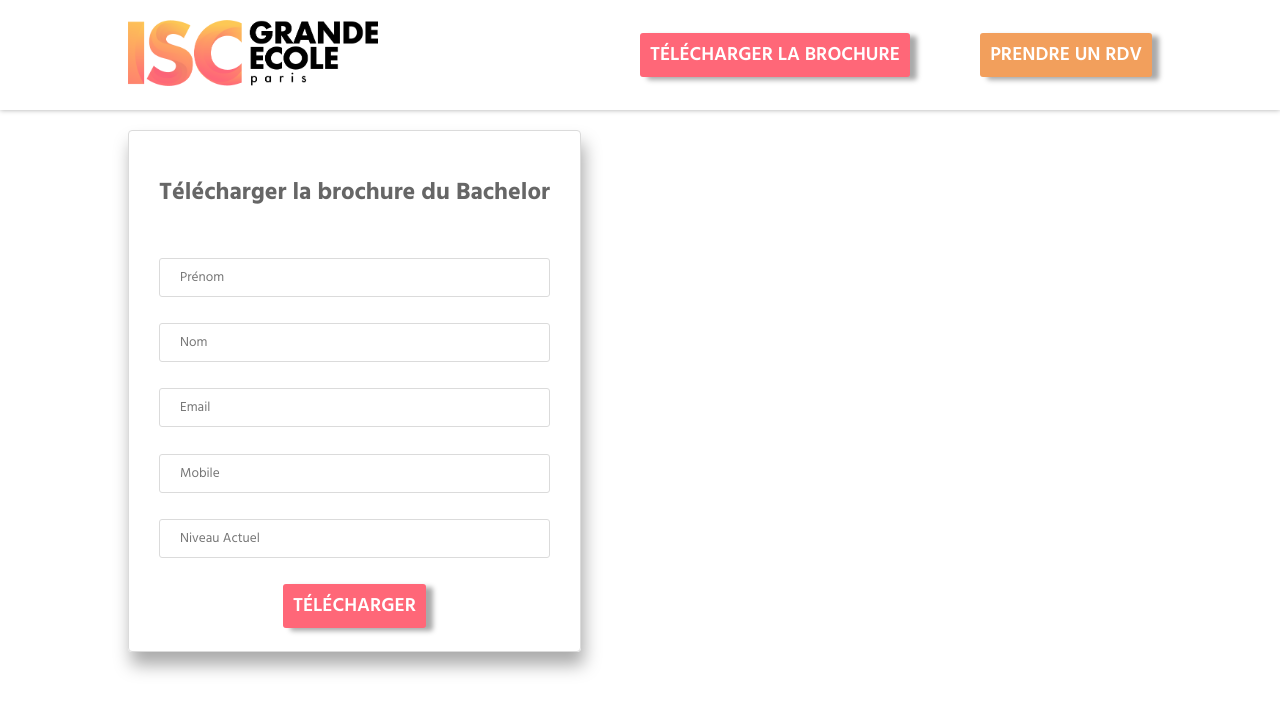
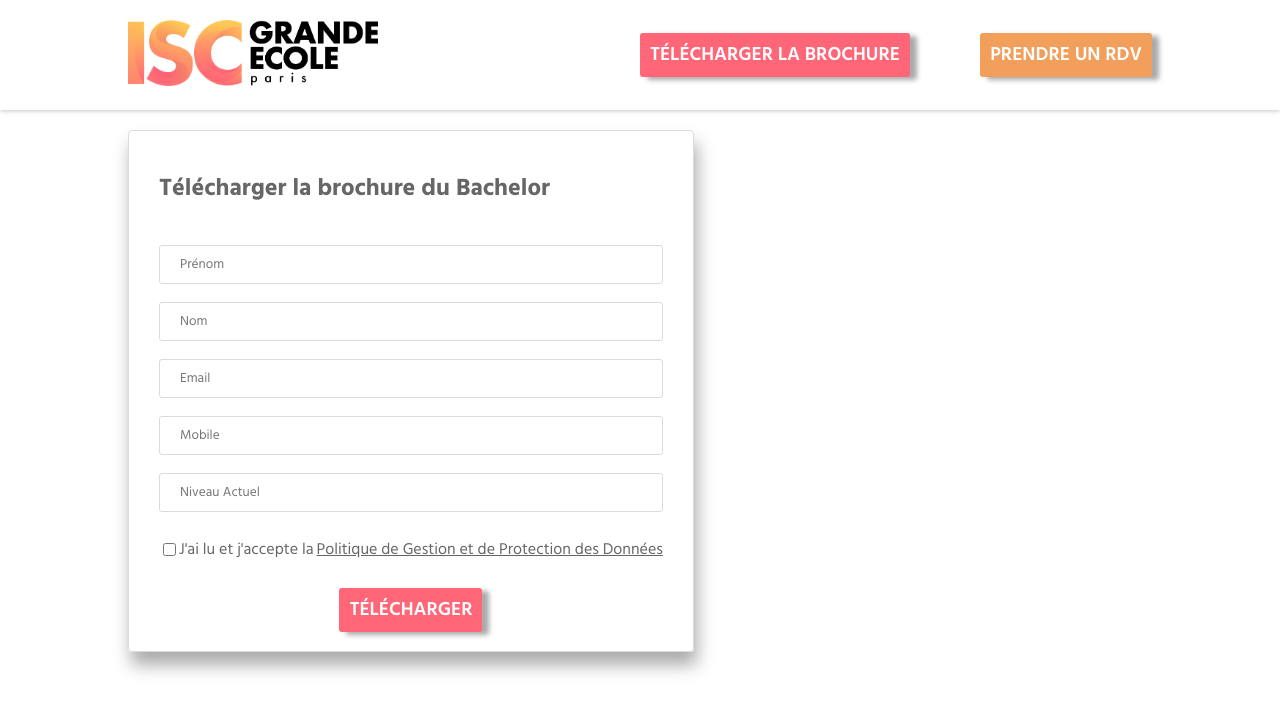
Before and after one commit to Rob1SD/SudokuSolver, a Gatsby site: page / in a window 1280 px wide. Built offline with nearby package versions, Linux system fonts and the light colour scheme; Gatsby itself is replaced by a stand-in of ours.

Commit message:
start form

```diff
--- a/src/components/Form/form.styled.ts
+++ b/src/components/Form/form.styled.ts
@@ -21,8 +21,26 @@
     border-radius: 3px;
     padding-left: 20px;
     font-family: var(--font-family);
+    color: #666666;
 `;
 export const CtaWrapper = styled.div`
     display: flex;
     justify-content: center;
 `;
+export const CheckboxWrapper = styled.div`
+    display: flex;
+    align-items: center;
+    color: #666666;
+    font-family: var(--font-family);
+`;
+
+export const FormLink = styled.a`
+    padding-left: 3px;
+    color: #666666;
+    font-family: var(--font-family);
+    text-decoration: underline;
+    cursor: pointer;
+    :hover {
+        text-decoration: none;
+    }
+`;
--- a/src/components/Form/form.tsx
+++ b/src/components/Form/form.tsx
@@ -1,8 +1,12 @@
 import React from "react";
 import { CTA } from "../CTA/cta";
-import { CtaWrapper, FormInput, FormTitle, FormWrapper } from "./form.styled";
+import { CheckboxWrapper, CtaWrapper, FormInput, FormLink, FormTitle, FormWrapper } from "./form.styled";
 
-export const FormLanding = () => {
+interface IFormLandingProps {
+    linkClick: () => void;
+}
+
+export const FormLanding = ({ linkClick }: IFormLandingProps) => {
     return (
         <FormWrapper>
             <FormTitle>Télécharger la brochure du Bachelor</FormTitle>
@@ -11,6 +15,12 @@
             <FormInput placeholder={"Email"} />
             <FormInput placeholder={"Mobile"} />
             <FormInput placeholder={"Niveau Actuel"} />
+            <CheckboxWrapper>
+                <FormInput type={"checkbox"} placeholder={"Niveau Actuel"} />
+                {"J'ai lu et j'accepte la "}
+                <FormLink onClick={linkClick}>{" Politique de Gestion et de Protection des Données"}</FormLink>
+            </CheckboxWrapper>
+
             <CtaWrapper>
                 <CTA>Télécharger</CTA>
             </CtaWrapper>
--- a/src/components/Hero/hero.tsx
+++ b/src/components/Hero/hero.tsx
@@ -4,12 +4,13 @@
 
 interface IHeroProps {
     children?: any;
+    linkClick:()=>void;
 }
-export const Hero = ({ children }: IHeroProps) => {
+export const Hero = ({ children, linkClick }: IHeroProps) => {
     return (
         <HeroWrapper>
             <HeroBodyWrapper>
-                <FormLanding />
+                <FormLanding linkClick={linkClick}/>
             </HeroBodyWrapper>
         </HeroWrapper>
     );
--- a/src/components/Landing/landing.styled.ts
+++ b/src/components/Landing/landing.styled.ts
@@ -36,6 +36,7 @@
     justify-content: center;
     font-weight: 600;
     font-family: var(--font-family);
+    transition: border-color 0.3s linear, color 0.3s linear;
     :hover {
         border: 4px solid grey;
         color: grey;
--- a/src/components/Landing/landing.tsx
+++ b/src/components/Landing/landing.tsx
@@ -27,10 +27,9 @@
                 <LandingPopInCloseButtonWrapper>
                     <LandingPopInCloseButton onClick={() => handlePrimeCLick()}>X</LandingPopInCloseButton>
                 </LandingPopInCloseButtonWrapper>
-                {/* <LandingIframe title="Réserver un rdv" src={"https://iscparis.com/mentions-legales/"} /> */}
                 <LandingIframe title="Réserver un rdv" src={state.popInUrl} />
             </LandingPopIn>
-            <Hero />
+            <Hero linkClick={() => handlePrimeCLick("https://iscparis.com/mentions-legales/")} />
         </LandingWrapper>
     );
 };
```
